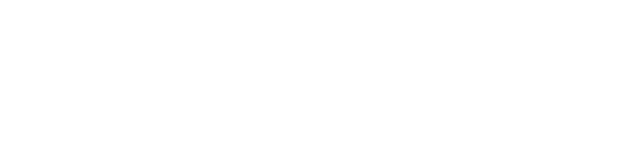
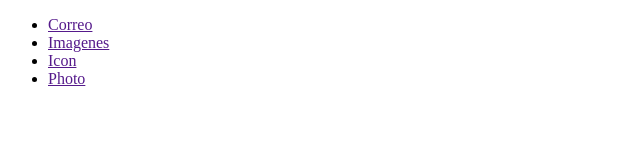
Before and after one commit to hakuruklis/google-landing-page, a plain HTML site: page index.html in a window 1280 px wide. Shown: the whole page, without its empty margins (0-640 px from the left). Drawn offline with Linux system fonts and the light colour scheme.

Commit message:
Primera estructura del Header

```diff
--- a/index.html
+++ b/index.html
@@ -7,6 +7,23 @@
     <link rel="stylesheet" href="css/main.css">
 </head>
 <body>
-
+    <header>
+        <nav>
+            <ul>
+                <li>
+                    <a href="">Correo</a>
+                </li>
+                <li>
+                    <a href="">Imagenes</a>
+                </li>
+                <li>
+                    <a href="">Icon</a>
+                </li>
+                <li>
+                    <a href="">Photo</a>
+                </li>
+            </ul>
+        </nav>
+    </header>
 </body>
 </html>
```
